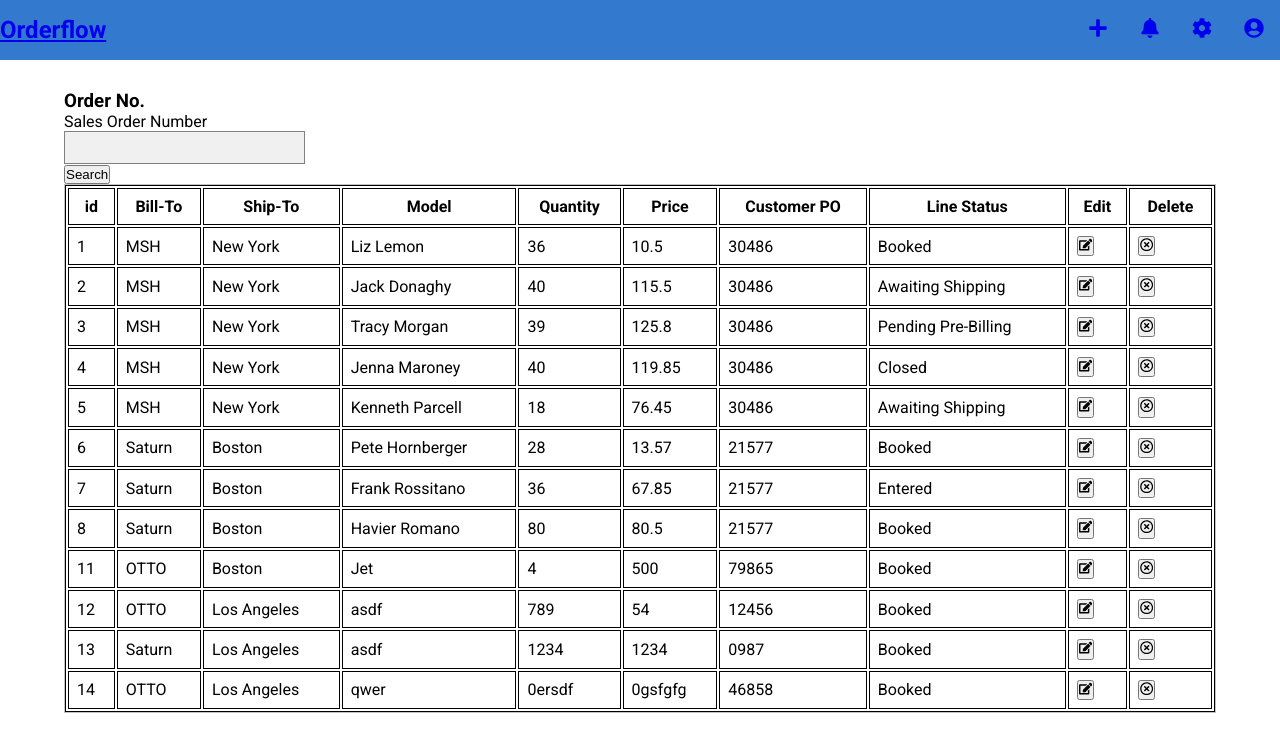
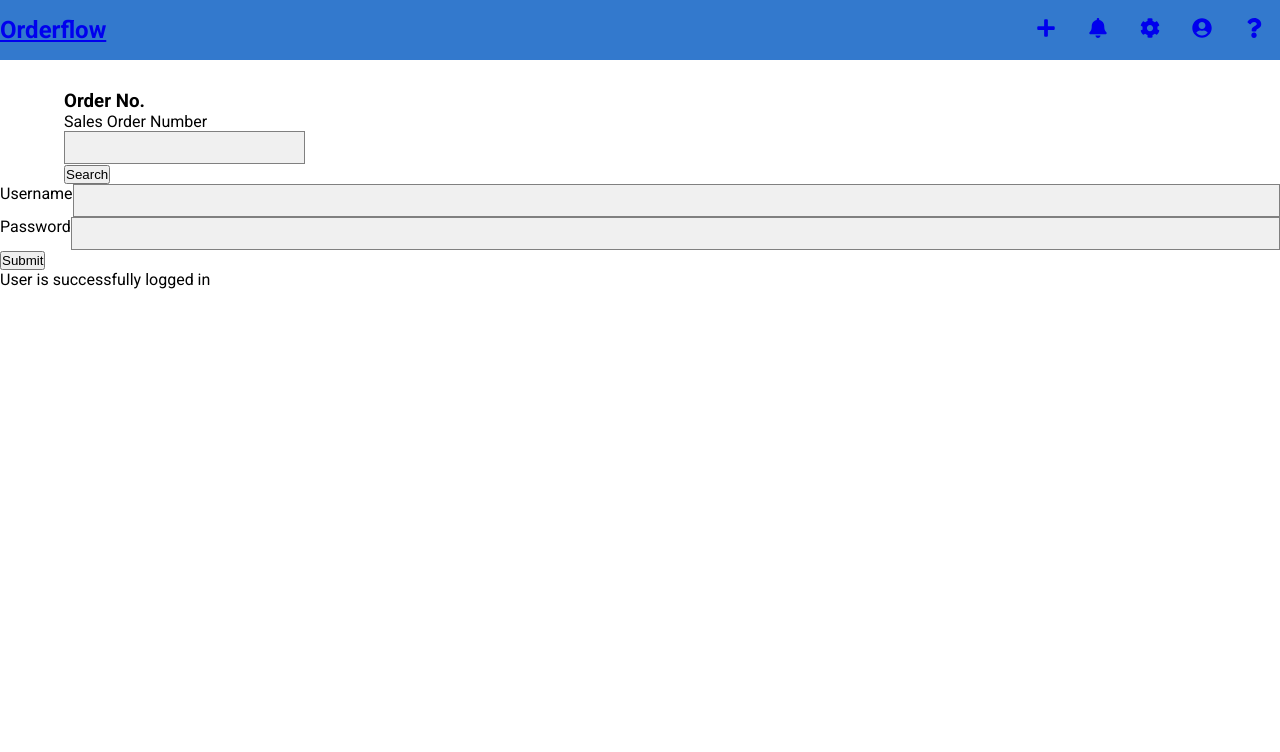
Before and after one commit to jcho-project/orderflow, a React (Create React App) app: page / in a window 1280 px wide. Shown: the top 752 px of the page. Built offline with nearby package versions, Linux system fonts and the light colour scheme; data requests are answered from the project's data file.

Commit message:
add validation and error message display logic // require display functionality of error messages

```diff
--- a/src/App.js
+++ b/src/App.js
@@ -1,6 +1,7 @@
 import { Route, Routes } from "react-router-dom"
 import Navbar from "./components/layout/Navbar"
 import Home from "./pages/Home"
+import About from "./pages/About"
 // import CreateOrder from "./pages/CreateOrder"
 import CreateForm from "./components/orders/CreateForm"
 import EditForm from "./components/orders/EditForm"
@@ -14,6 +15,7 @@ function App() {
         <Route exact path="/" element={<Home />} />
         <Route exact path="/create" element={<CreateForm />} />
         <Route exact path="/edit" element={<EditForm />} />
+        <Route exact path="/about" element={<About />} />
       </Routes>
     </OrderProvider>
   )
--- a/src/components/layout/Navbar.jsx
+++ b/src/components/layout/Navbar.jsx
@@ -1,4 +1,4 @@
-import { FaBell, FaCog, FaUserCircle, FaPlus } from "react-icons/fa"
+import { FaBell, FaCog, FaUserCircle, FaPlus, FaQuestion } from "react-icons/fa"
 import { Link } from "react-router-dom"
 
 function Navbar() {
@@ -29,6 +29,11 @@ function Navbar() {
 							<FaUserCircle size={20} />
 						</Link>
 					</li>
+					<li>
+						<Link to="/about">
+							<FaQuestion size={20} />
+						</Link>
+					</li>
 				</ul>
 			</div>
 		</nav>
--- /dev/null
+++ b/src/pages/About.jsx
@@ -0,0 +1,15 @@
+function About() {
+  return (
+    <>
+      <h1>Orderflow</h1>
+      <p>
+        A React app to manage customer orders as well as check deliery statuses.
+      </p>
+      <p>
+        Version 1.0.0
+      </p>
+    </>
+  )
+}
+
+export default About
--- a/src/pages/Home.jsx
+++ b/src/pages/Home.jsx
@@ -1,11 +1,14 @@
 import OrderInput from "../components/orders/OrderInput"
 import OrderList from "../components/orders/OrderList"
+import Login from "./Login"
 
 function Home() {
   return (
     <>
       <OrderInput />
-      <OrderList />
+      {/* <OrderList /> */}
+      <Login />
+      {true ? <div>User is successfully logged in</div> : <OrderList />}
     </>
   )
 }
--- a/src/components/layout/Login.jsx
+++ b/src/pages/Login.jsx
@@ -1,3 +1,5 @@
+import { useState } from "react"
+
 function Login() {
   const [errorMessages, setErrorMessages] = useState({})
   const [isSubmitted, setIsSubmitted] = useState(false)
@@ -28,11 +30,26 @@ function Login() {
   const handleSubmit = (e) => {
     e.preventDefault()
 
+    const { uname, pass } = e.target
+
+    const userData = loginDatabase.find((user) => user.username === uname.value)
+
+    if (userData) {
+      if (userData.password !== pass.value) {
+        setErrorMessages({ name: "pass", message: errors.pass })
+      } else {
+        setIsSubmitted(true)
+      }
+    } else {
+      setErrorMessages({ name: "uname", message: errors.uname })
+    }
+
+
+    console.log(e.target.uname.value)
   }
 
   return (
-    <div className="form">
-    <form>
+    <form onSubmit={handleSubmit}>
       <div className="input-container">
         <label>Username </label>
         <input type="text" name="uname" required />
@@ -43,11 +60,8 @@ function Login() {
         <input type="password" name="pass" required />
         {renderErrorMessage("pass")}
       </div>
-      <div className="button-container">
-        <input type="submit" />
-      </div>
+      <button type="submit">Submit</button>
     </form>
-  </div>
   )
 }
 
```
